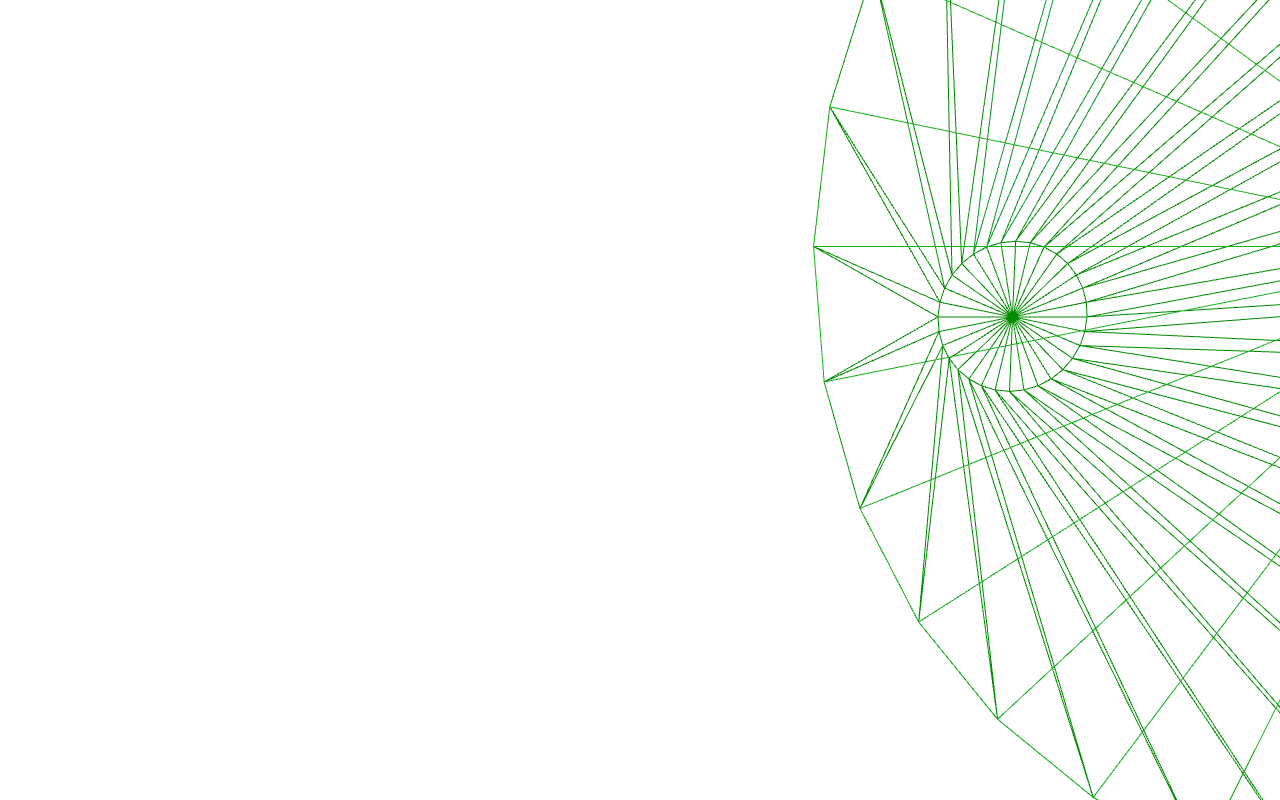
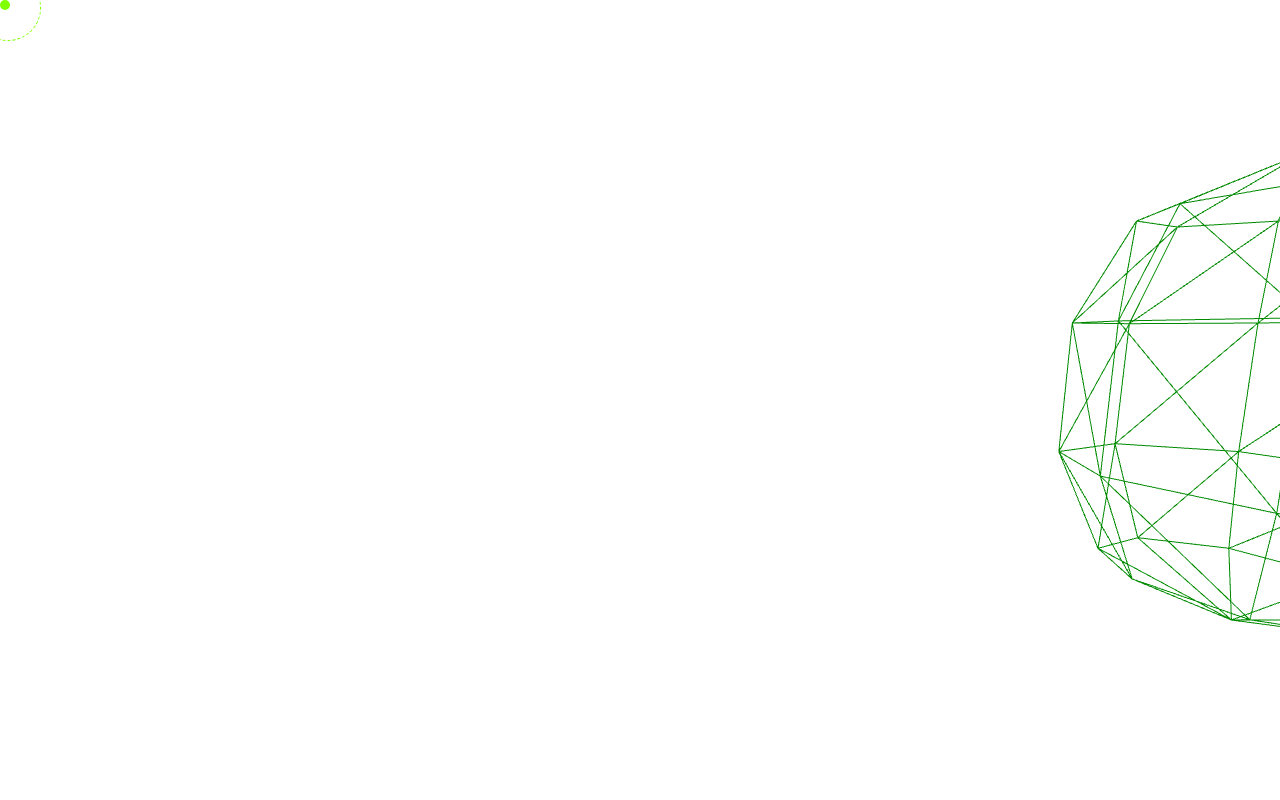
Before and after one commit to chijiooke/portfolio-v2, a React (Vite) app: page / in a window 1280 px wide. Built offline with nearby package versions, Linux system fonts and the light colour scheme.

Commit message:
chore(deps): added reactspring, fibreJs and added animations

```diff
--- a/package.json
+++ b/package.json
@@ -9,9 +9,11 @@
     "preview": "vite preview"
   },
   "dependencies": {
+    "@react-spring/three": "^9.7.1",
     "@react-three/fiber": "^8.11.5",
     "react": "^18.2.0",
     "react-dom": "^18.2.0",
+    "react-router-dom": "^6.8.2",
     "three": "^0.150.1"
   },
   "devDependencies": {
--- a/src/App.tsx
+++ b/src/App.tsx
@@ -1,19 +1,80 @@
 import React, { useEffect, useRef, useState } from "react";
 import { Canvas, useFrame } from "@react-three/fiber";
-import Cylinder3d from "./CylinderComponent";
+import ThreeJsCylinderComponent from "./components/ThreeJSCylinderComponent";
+import { useMousePosition } from "./utils/useMousePosition";
+import { LandingSection } from "./sections/LandingSection";
 
 const App = () => {
+  const position = useMousePosition();
+  const smallDotRef = useRef<HTMLDivElement | null>(null);
+  const bigDotRef = useRef<HTMLDivElement | null>(null);
+
+  useEffect(() => {
+    if (position && !!bigDotRef.current && !!smallDotRef.current) {
+      smallDotRef.current.style.top = `${position.y}px`;
+      smallDotRef.current.style.left = `${position.x}px`;
+
+      bigDotRef.current.style.top = `${position.y - 25}px`;
+      bigDotRef.current.style.left = `${position.x - 25}px`;
+    }
+    return;
+  }, [position]);
   return (
-    <>
-      <section className="App-header">
-        <Canvas style={{width:'100vw', height:'100vh', transition: "0.8s"}}>
-          <pointLight position={[1, 10, 10]} />
+    <div
+      style={{
+        boxSizing: "border-box",
+        width: "100vw",
+        height: "100vh",
+        margin: 0,
+        padding: 0,
+        display: "flex",
+      }}
+    >
+      <div
+        style={{
+          boxSizing: "border-box",
+          color: "#fff",
+          margin: 0,
+          padding: 0,
+          zIndex: 20,
+          top: 0,
+          position: "relative",
+          overflow: "scroll",
+          scrollSnapPointsY: "repeat(100vh)",
+          scrollSnapType: "y mandatory",
+          overflowX: "hidden",
+          height: "100vh",
+          display: "flex",
+          flexDirection: "column",
+          alignItems: "center",
+          // justifyContent: "center",
+        }}
+      >
+        <Canvas
+          style={{
+            width: "100vw",
+            height: "100vh",
+            transition: "0.8s",
+            position: "absolute",
+            top: 0,
+            zIndex: 0,
+          }}
+        >
           <ambientLight />
-          {/* <Cylinder3d position={[-1.2, 0, 0]} /> */}
-          <Cylinder3d position={[5, 1, 0]} wireframe={true} />
+          <ThreeJsCylinderComponent
+            position={[6, 0, 0]}
+            wireframe={true}
+            smallDotRef={smallDotRef}
+            bigDotRef={bigDotRef}
+          />
         </Canvas>
-      </section>
-    </>
+        <LandingSection />
+        <LandingSection />
+      </div>
+
+      <div ref={bigDotRef} className="cursor-dot-outline"></div>
+      <div ref={smallDotRef} className="cursor-dot"></div>
+    </div>
   );
 };
 
--- a/src/CylinderComponent.tsx
+++ /dev/null
@@ -1,39 +0,0 @@
-import React, { useRef, useState } from "react";
-import { useFrame } from "@react-three/fiber";
-import { BufferGeometry, Material, Mesh } from "three";
-
-const Cylinder3d = (props: any) => {
-  const ref = useRef<Mesh<BufferGeometry, Material | Material[]> | undefined>();
-  const [hovered, hover] = useState(false);
-  const [clicked, click] = useState(false);
-  useFrame((state, delta) => (ref.current.rotation.x += 0.01));
-  //   }
-  return (
-    <mesh
-      {...props}
-      ref={ref}
-    //   scale={hovered ? 2.05 : 2}
-      onClick={(event) => click(!clicked)}
-      onPointerOver={(event) => {
-        hover(true);
-        // ref.current.scale = 4
-      }}
-    //   rotation.x
-      onPointerOut={(event) => {
-        hover(false);
-        // ref.current.rotation.x
-      }}
-    >
-      {/* <pointLight position={[10, 10, 10]} /> */}
-      <cylinderGeometry args={[1, 4, 4]} />
-      <meshStandardMaterial
-        wireframe={props.wireframe}
-        color={hovered ? "hotpink" : "green"}
-      />
-    </mesh>
-  );
-};
-
-export default Cylinder3d;
-
-// React.Ref<Mesh<BufferGeometry, Material | Material[]>> | undefined
--- /dev/null
+++ b/src/components/Container.tsx
@@ -0,0 +1,18 @@
+import React, { FC, ReactNode } from "react";
+
+export const Container: FC<{ children: ReactNode }> = ({ children }) => {
+  return (
+    <div
+      style={{
+        width: "100%",
+        boxSizing: "border-box",
+        maxWidth: "1920px",
+        display: "flex",
+        flexDirection: "column",
+        padding:'0 1rem '
+      }}
+    >
+      {children}
+    </div>
+  );
+};
--- /dev/null
+++ b/src/components/ScrollSnapWrapper.tsx
@@ -0,0 +1,28 @@
+import React, { Children, FC, ReactNode } from "react";
+
+export const ScrollSnapWrapper: FC<{ children: ReactNode }> = ({
+  children,
+}) => {
+  return (
+    <div
+      style={{
+        boxSizing: "border-box",
+        color: "#fff",
+        width: "100vw",
+        maxWidth: "100vw",
+        minHeight: "100vh",
+        maxHeight: "100vh",
+        height: "100vh",
+        display: "flex",
+        alignItems: "center",
+        justifyContent: "center",
+        flexDirection: "column",
+        MozBoxSizing: "border-box",
+        scrollSnapAlign: "start",
+        // padding:'200px'
+      }}
+    >
+      {children}
+    </div>
+  );
+};
--- /dev/null
+++ b/src/components/ThreeJSCylinderComponent.tsx
@@ -0,0 +1,48 @@
+import React, { useEffect, useRef, useState } from "react";
+import { useFrame } from "@react-three/fiber";
+import { BufferGeometry, Material, Mesh } from "three";
+import { useSpring, animated, config } from "@react-spring/three";
+
+const ThreeJsCylinderComponent = (props: any) => {
+  const ref = useRef<Mesh<BufferGeometry, Material | Material[]> | undefined>();
+  const [hovered, hover] = useState(false);
+  const [clicked, click] = useState(false);
+  useFrame((state, delta) => {
+    if (ref.current) {
+      ref.current.rotation.x += 0.01;
+    }
+  });
+  useEffect(() => {
+    props.bigDotRef.current.style.borderColor = hovered
+      ? "hotpink"
+      : "chartreuse";
+  }, [hovered]);
+  const { scale } = useSpring({
+    scale: hovered ? 2 : 1.5,
+    config: config.wobbly,
+  });
+
+  return (
+    <animated.mesh
+      style={{ zIndex: 200 }}
+      {...props}
+      ref={ref}
+      scale={scale || 1}
+      onClick={(event) => click(!clicked)}
+      onPointerOver={(event) => {
+        hover(true);
+      }}
+      onPointerOut={(event) => {
+        hover(false);
+      }}
+    >
+      <capsuleGeometry args={[1, 1, 1]} />
+      <meshStandardMaterial
+        wireframe={props.wireframe}
+        color={hovered ? "hotpink" : "green"}
+      />
+    </animated.mesh>
+  );
+};
+
+export default ThreeJsCylinderComponent;
--- a/src/index.css
+++ b/src/index.css
@@ -29,6 +29,7 @@ body {
   place-items: center;
   min-width: 320px;
   min-height: 100vh;
+  cursor: none;
 }
 
 h1 {
@@ -67,3 +68,38 @@ button:focus-visible {
     background-color: #f9f9f9;
   }
 }
+
+@keyframes scaleCursor {
+  0% {
+    scale: 1.2;
+  }
+  50% {
+    scale: 1;
+  }
+  100% {
+    scale: 1.2;
+  }
+}
+.cursor-dot,
+.cursor-dot-outline {
+  pointer-events: none;
+  position: fixed;
+  border-radius: 50%;
+}
+
+.cursor-dot {
+  transition: transform 0.1s ease-in-out;
+  width: 10px;
+  height: 10px;
+  background-color: chartreuse;
+  z-index: 9000;
+}
+
+.cursor-dot-outline {
+  transition: ease-in-out, top 0.04s ease-in-out, left 0.04s ease-in-out;
+  animation: scaleCursor 1s infinite;
+  width: 4rem;
+  height: 4rem;
+  border: 1px dashed rgba(29, 229, 29, 0.5);
+  z-index: 9000;
+}
--- /dev/null
+++ b/src/sections/LandingSection.tsx
@@ -0,0 +1,35 @@
+import React from "react";
+import { Container } from "../components/Container";
+import { ScrollSnapWrapper } from "../components/ScrollSnapWrapper";
+
+export const LandingSection = () => {
+  return (
+    <ScrollSnapWrapper>
+      <Container>
+        <span
+          style={{
+            fontSize: "1.5rem",
+            marginBottom: "-40",
+            padding: 0,
+            alignSelf: "start",
+          }}
+        >
+          Hello, my name is
+        </span>
+        <p
+          style={{
+            fontSize: "8rem",
+            margin: 0,
+            padding: 0,
+            lineHeight: "8rem",
+            height: "8rem",
+            fontWeight: "bolder",
+          }}
+        >
+          {" "}
+          Chijioke
+        </p>
+      </Container>
+    </ScrollSnapWrapper>
+  );
+};
--- /dev/null
+++ b/src/utils/useMousePosition.ts
@@ -0,0 +1,16 @@
+import { useState, useEffect } from "react";
+
+export const useMousePosition = () => {
+  const [position, setPosition] = useState({ x: 0, y: 0 });
+  useEffect(() => {
+    const setFromEvent = (e: any) =>
+      setPosition({ x: e.clientX, y: e.clientY });
+    window.addEventListener("mousemove", setFromEvent);
+
+    return () => {
+      window.removeEventListener("mousemove", setFromEvent);
+    };
+  }, []);
+
+  return position;
+};
```
Also changed, not shown: 1 other file (tests, documents, lock files or other folders).
